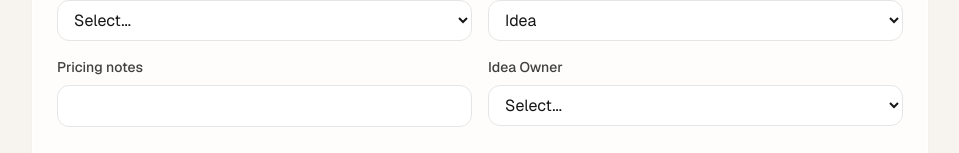
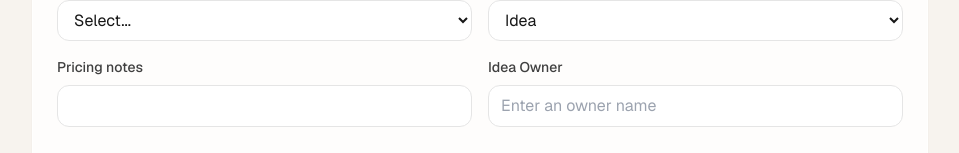
Before and after one commit to jxoranje/the_roastery, a Next.js app: page /ideas/new in a window 1280 px wide. Shown: the part 751-904 px from the top of the page, without its empty margins (160-1119 px from the left). Built offline with nearby package versions, Linux system fonts and the light colour scheme; no server answers.

Commit message:
Changing Ownership Table

```diff
--- a/app/ideas/[id]/edit/page.tsx
+++ b/app/ideas/[id]/edit/page.tsx
@@ -172,16 +172,17 @@ export default function Page() {
             </div>
 
             <div className="grid grid-cols-1 gap-4 md:grid-cols-2">
-              <div className="space-y-2">
-                <label className="block text-sm font-medium text-neutral-700">Owner</label>
-                <select
-                  className="w-full rounded-xl border border-neutral-200 bg-white px-3 py-2 text-neutral-900 outline-none focus:border-orange-400"
-                  value={owner}
-                  onChange={(e) => setOwner(e.target.value)}
-                >
-                  <option value="joop">Joop</option>
-                  <option value="farrah">Farrah</option>
-                </select>
+            <div className="space-y-2">
+              <label className="block text-sm font-medium text-neutral-700">
+                Owner
+              </label>
+                <input
+                type="text"
+                className="w-full rounded-xl border border-neutral-200 bg-white px-3 py-2 text-neutral-900 outline-none focus:border-orange-400"
+                value={owner}
+                onChange={(e) => setOwner(e.target.value)}
+              placeholder="Enter an owner name"
+              />
               </div>
 
               <div className="space-y-2">
--- a/app/ideas/new/page.tsx
+++ b/app/ideas/new/page.tsx
@@ -186,15 +186,13 @@ export default function NewIdeaPage() {
                 <label className="block text-sm font-medium text-neutral-700">
                   Idea Owner
                 </label>
-                <select
-                  className="w-full rounded-xl border border-neutral-200 bg-white px-3 py-2 text-neutral-900 outline-none focus:border-sky-400"
-                  value={owner}
-                  onChange={(e) => setOwner(e.target.value)}
-                >
-                  <option value="">Select...</option>
-                  <option value="joop">Joop</option>
-                  <option value="farrah">Farrah</option>
-                </select>
+              <input
+              type="text"
+              className="w-full rounded-xl border border-neutral-200 bg-white px-3 py-2 text-neutral-900 outline-none focus:border-sky-400"
+              value={owner}
+              onChange={(e) => setOwner(e.target.value)}
+              placeholder="Enter an owner name"
+                />
               </div>
             </div>
 
--- a/app/ideas/page.tsx
+++ b/app/ideas/page.tsx
@@ -46,9 +46,7 @@ export default function IdeasPage() {
   }, []);
 
 function getOwnerLabel(owner: string | null) {
-  if (owner === "joop") return "Joop";
-  if (owner === "farrah") return "Farrah";
-  return "Unassigned";
+  return owner?.trim() || "Unassigned";
 }
 
 function getStatusLabel(status: string | null) {
```
